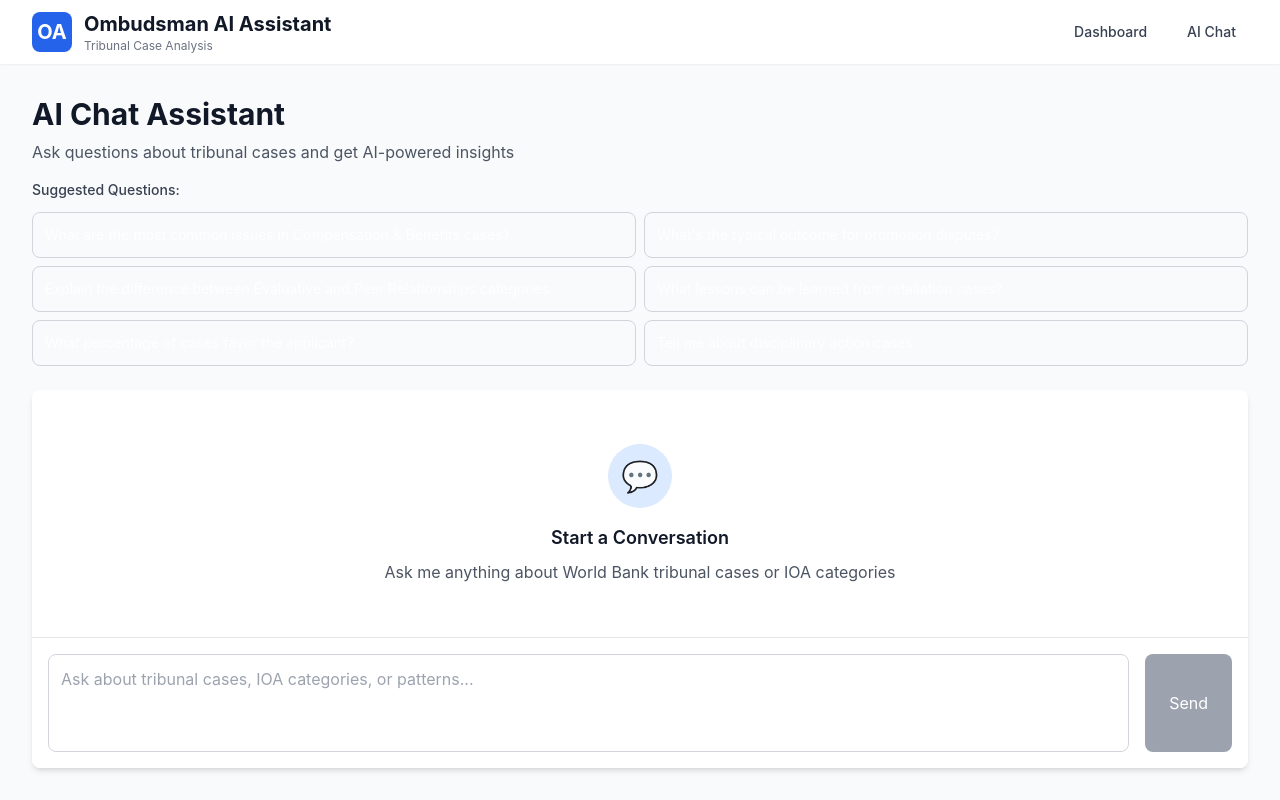
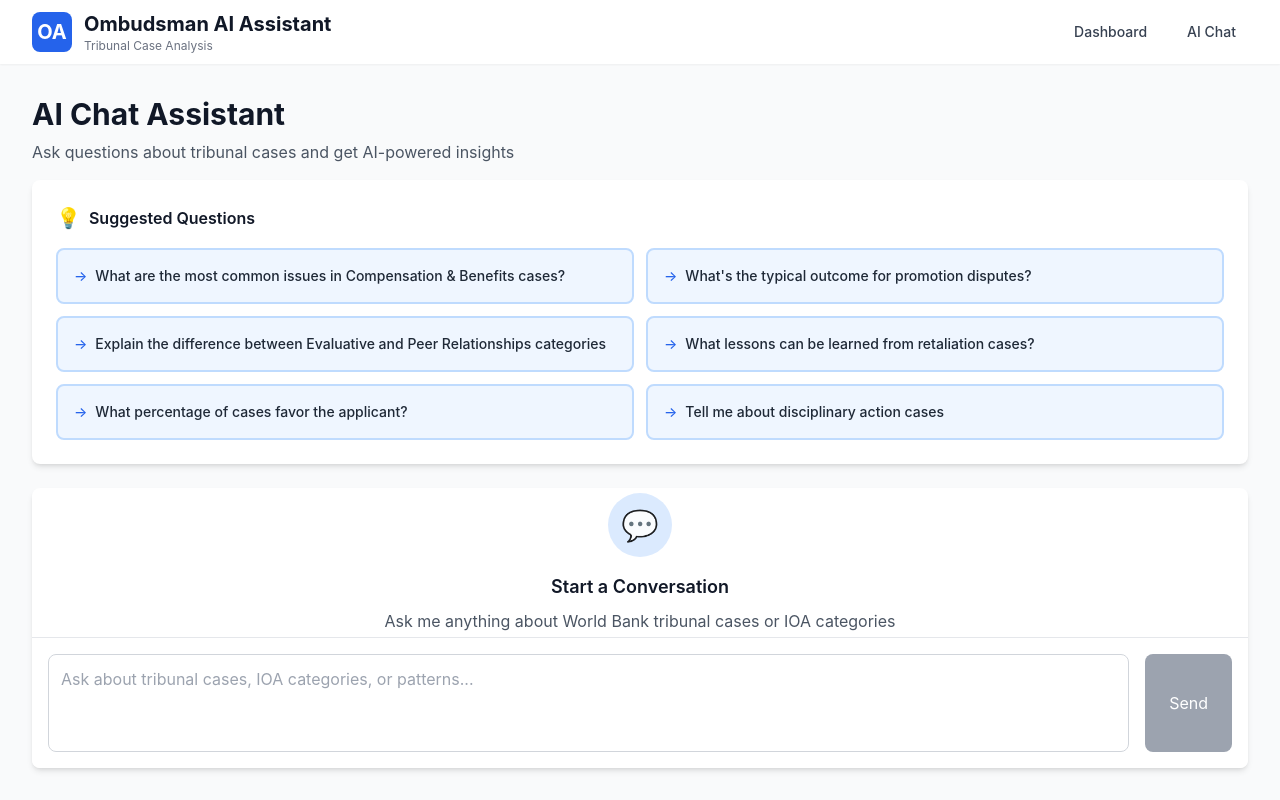
Before and after one commit to Faduma2025/Ombudsman-AI-Assistant, a React (Vite) app: page /chat in a window 1280 px wide. Built offline with nearby package versions, Linux system fonts and the light colour scheme.

Commit message:
Improve visibility of suggested questions with better styling

```diff
--- a/src/components/chat/SuggestedQuestions.tsx
+++ b/src/components/chat/SuggestedQuestions.tsx
@@ -15,17 +15,19 @@ const SUGGESTED_QUESTIONS = [
 
 export const SuggestedQuestions: React.FC<SuggestedQuestionsProps> = ({ onSelect }) => {
   return (
-    <div className="mb-6">
-      <h3 className="text-sm font-medium text-gray-700 dark:text-gray-300 mb-3">
-        Suggested Questions:
+    <div className="mb-6 bg-white dark:bg-gray-800 rounded-lg shadow-md p-6">
+      <h3 className="text-base font-semibold text-gray-900 dark:text-white mb-4 flex items-center">
+        <span className="text-xl mr-2">💡</span>
+        Suggested Questions
       </h3>
-      <div className="grid grid-cols-1 md:grid-cols-2 gap-2">
+      <div className="grid grid-cols-1 md:grid-cols-2 gap-3">
         {SUGGESTED_QUESTIONS.map((question, index) => (
           <button
             key={index}
             onClick={() => onSelect(question)}
-            className="text-left text-sm p-3 border border-gray-300 dark:border-gray-600 rounded-lg hover:bg-gray-50 dark:hover:bg-gray-700 transition-colors"
+            className="text-left text-sm p-4 bg-blue-50 dark:bg-blue-900/20 border-2 border-blue-200 dark:border-blue-700 text-gray-800 dark:text-gray-200 rounded-lg hover:bg-blue-100 dark:hover:bg-blue-900/30 hover:border-blue-400 dark:hover:border-blue-500 transition-all font-medium"
           >
+            <span className="text-blue-600 dark:text-blue-400 mr-2">→</span>
             {question}
           </button>
         ))}
```
